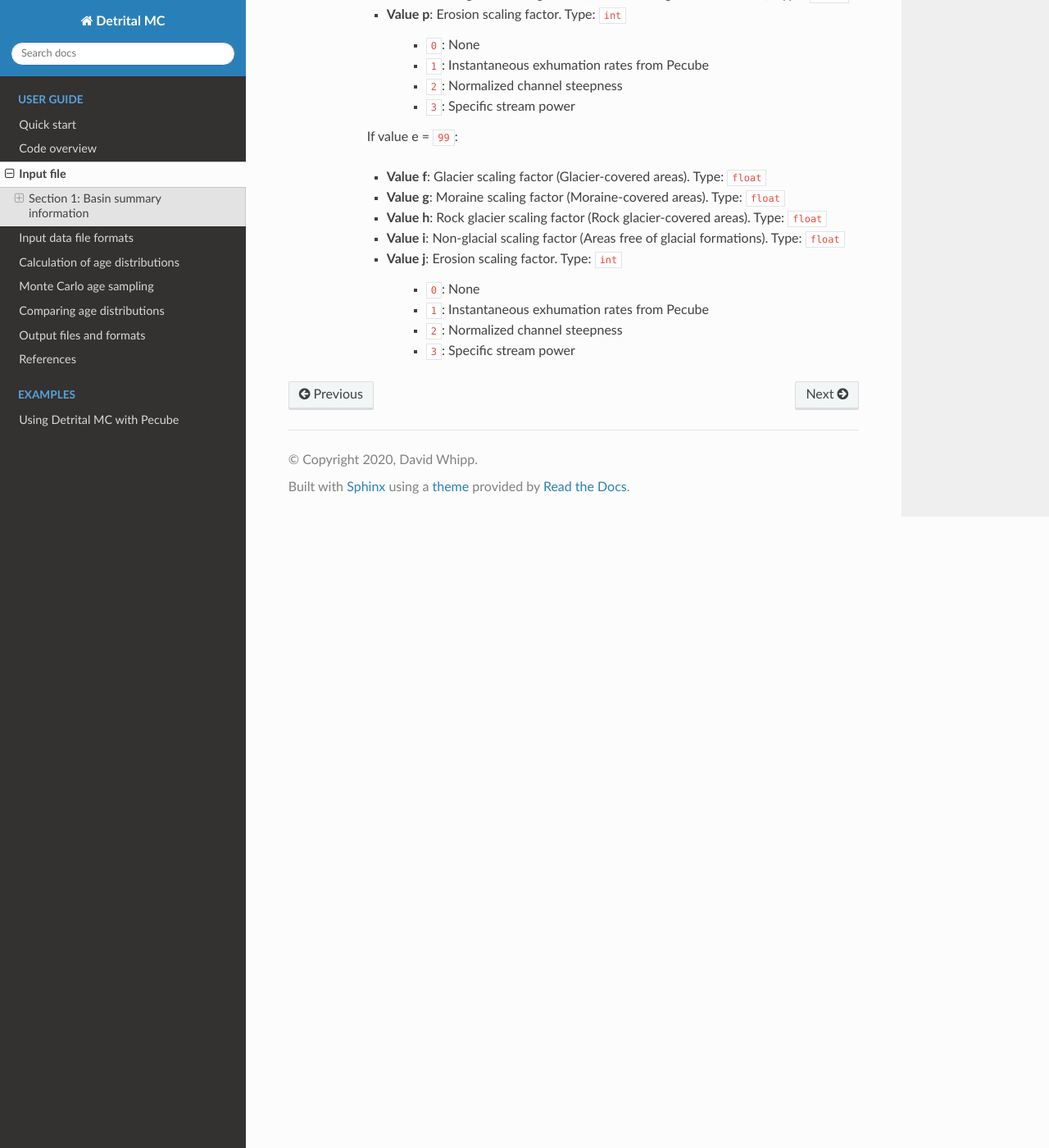
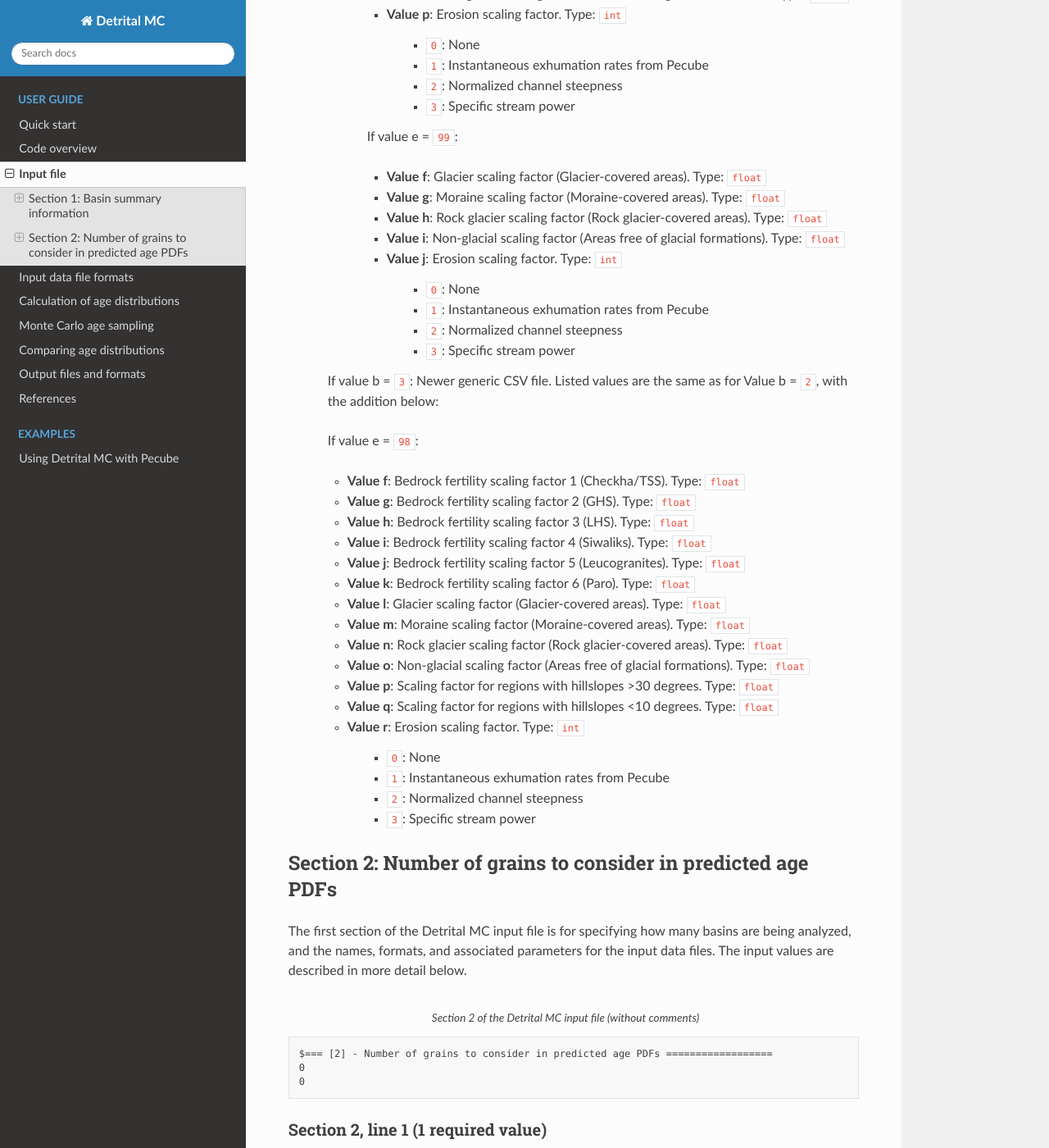
Before and after one commit to HUGG/Detrital-MC, a Sphinx documentation site: the page built from docs/source/manual/input-file.rst, in a window 1280 px wide and 1400 px high, scrolled down 3326 px. Shown: the whole window at 82% size. Built offline with Sphinx 7.4.7 and the Read the Docs theme 2.0.0, drawn with Linux system fonts in a browser that asks for light colours; some of the changed text lies outside the part shown.

Commit message:
Added section 2

```diff
--- a/docs/source/manual/input-file.rst
+++ b/docs/source/manual/input-file.rst
@@ -148,34 +148,60 @@ You should use one line per basin.
             - ``2``: Normalized channel steepness
             - ``3``: Specific stream power
 
-..
-    $   - If (b) = 3 (Generic CSV) then:
-    $     The options are the same as for (b) = 2, with the addition of that below:
-    $       - If (e) = 97 then:
-    $         - (f-k) are the geological scaling factors for the (f) Checkha/Tethyan,
-    $           (g) GHS, (h) LHS, (i) Siwaliks, (j) leucogranites, and (k) Paro,
-    $         - (l) is the scaling factor for glacier-covered areas
-    $         - (m) is the scaling factor for moraine-covered areas
-    $         - (n) is the scaling factor for rock glacier-covered areas
-    $         - (o) is the scaling factor for regions free of glacial formations
-    $         - (p) is the scaling factor for regions with hillslopes >30 degrees
-    $         - (q) is the scaling factor for regions will hillslopes <10 degrees
-    $         - (r) is a flag for which type of uplift scaling to apply
-    $           (0 = none, 1 = instantaneous exhumation rates from Pecube, 2 = the
-    $            normalized channel steepness, 3 = the specific stream power,
-    $            4 = the hillslope angle)
+    If value b = ``3``: Newer generic CSV file. Listed values are the same as for Value b = ``2``, with the addition below:
+
+    If value e = ``98``:
+
+    - **Value f**: Bedrock fertility scaling factor 1 (Checkha/TSS). Type: ``float``
+    - **Value g**: Bedrock fertility scaling factor 2 (GHS). Type: ``float``
+    - **Value h**: Bedrock fertility scaling factor 3 (LHS). Type: ``float``
+    - **Value i**: Bedrock fertility scaling factor 4 (Siwaliks). Type: ``float``
+    - **Value j**: Bedrock fertility scaling factor 5 (Leucogranites). Type: ``float``
+    - **Value k**: Bedrock fertility scaling factor 6 (Paro). Type: ``float``
+    - **Value l**: Glacier scaling factor (Glacier-covered areas). Type: ``float``
+    - **Value m**: Moraine scaling factor (Moraine-covered areas). Type: ``float``
+    - **Value n**: Rock glacier scaling factor (Rock glacier-covered areas). Type: ``float``
+    - **Value o**: Non-glacial scaling factor (Areas free of glacial formations). Type: ``float``
+    - **Value p**: Scaling factor for regions with hillslopes >30 degrees. Type: ``float``
+    - **Value q**: Scaling factor for regions with hillslopes <10 degrees. Type: ``float``
+    - **Value r**: Erosion scaling factor. Type: ``int``
+
+        - ``0``: None
+        - ``1``: Instantaneous exhumation rates from Pecube
+        - ``2``: Normalized channel steepness
+        - ``3``: Specific stream power
+
+Section 2: Number of grains to consider in predicted age PDFs
+-------------------------------------------------------------
+
+The first section of the Detrital MC input file is for specifying how many basins are being analyzed, and the names, formats, and associated parameters for the input data files.
+The input values are described in more detail below.
+
+.. code-block:: none
+    :caption: Section 2 of the Detrital MC input file (without comments)
 
     $=== [2] - Number of grains to consider in predicted age PDFs ==================
-    $ Line 1: [int]
-    $ (a) Number of different sample sizes, nss, to consider
-    $   - If nss < 1, the code will use the number in the observed age PDF
-    $   - If nss > 0, you should list nss samples sizes below
-    $ Line 2: [int(1) int(2)...int(nss)]
-    $ (a) Number of 'grains' in each sample, separated by a single space
-    $   - If nss < 1, this value is read, but ignored
     0
     0
 
+Section 2, line 1 (1 required value)
+~~~~~~~~~~~~~~~~~~~~~~~~~~~~~~~~~~~~
+
+- **Value a**: Number of different sample sizes to consider. Type: ``int``
+
+    Detrital MC has the option to calculate age distributions using different numbers of ages in the distribution.
+
+    - If a < 1, the code will use the number in the observed age file
+    - If a > 0, you should list the number of different samples sizes on the second line
+
+Section 2, line 2 (1 required value, additional optional values)
+~~~~~~~~~~~~~~~~~~~~~~~~~~~~~~~~~~~~~~~~~~~~~~~~~~~~~~~~~~~~~~~~
+
+- **Value a**: Number of 'grains' in each sample, separated by a single space. Type: ``int`` [``int`` ``int`` ...]
+
+    If value a on line one of this section is less than 1, this value is read, but ignored
+
+..
     $=== [3] - PDF generation ======================================================
     $ Line 1: [int int int]
     $ (a) Observed age PDFs (yes = 1, no = 0)
```
